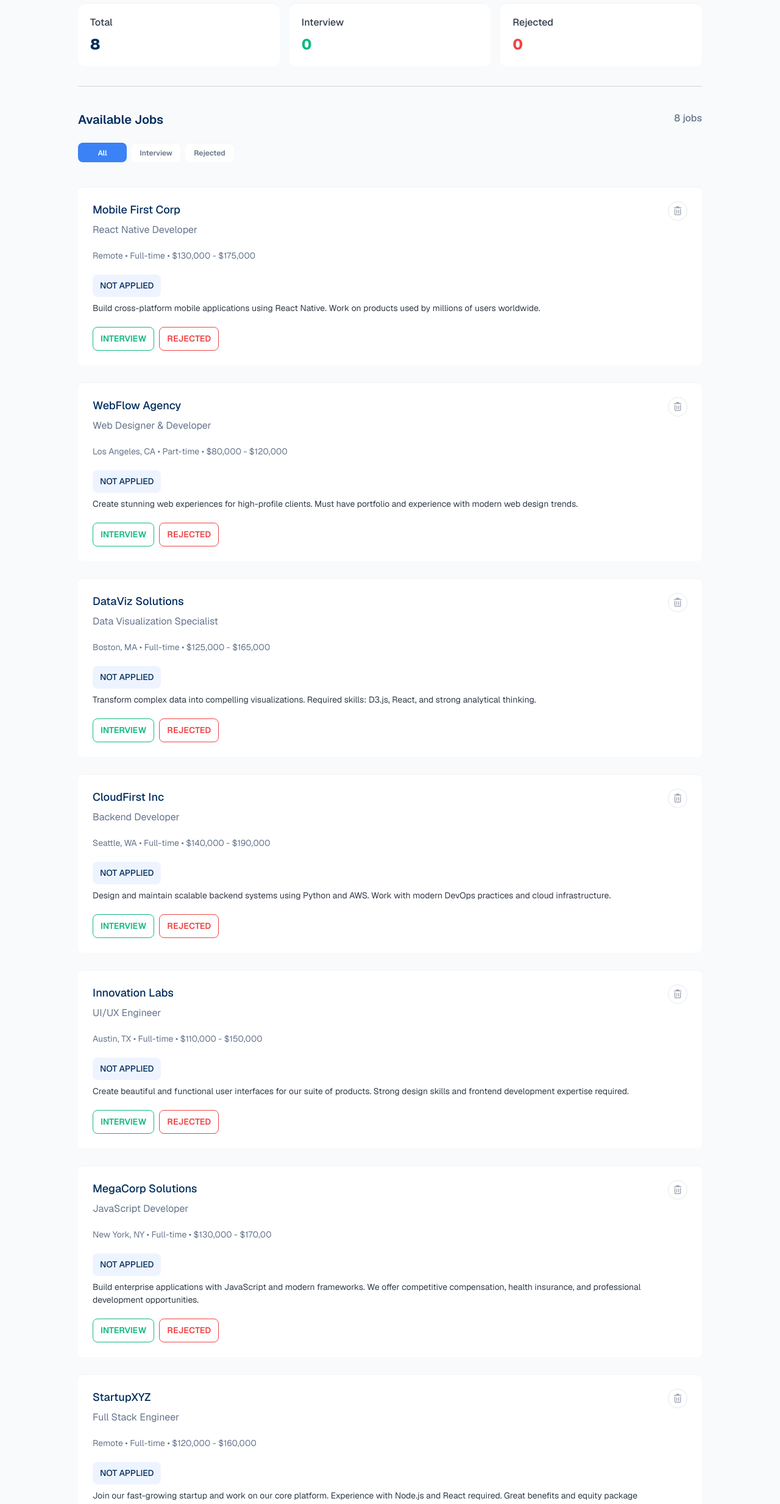
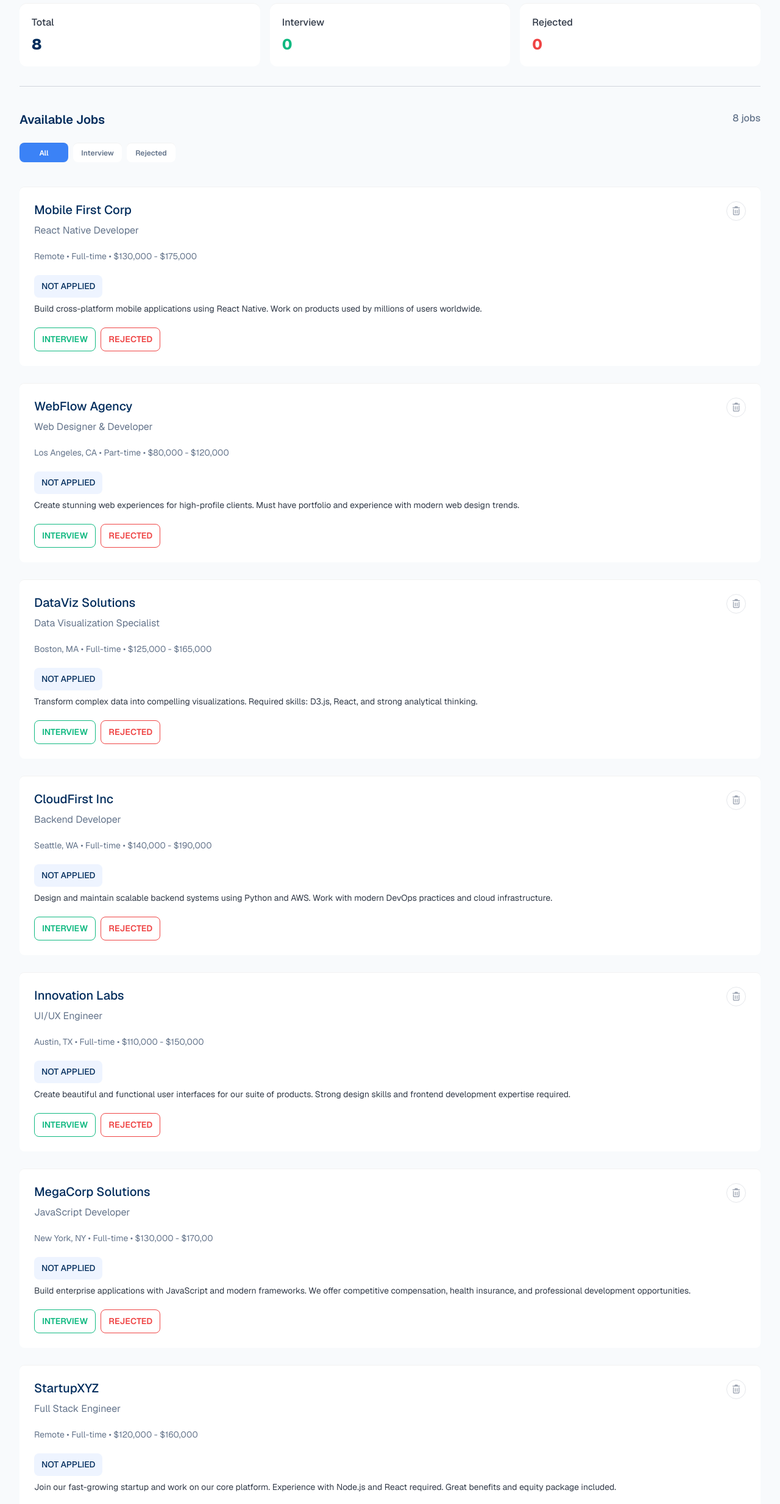
Before and after one commit to HasanMohammodZakaria/assignment-04m4-job-applicatin-tracker, a plain HTML site: page index.html in a window 1280 px wide. Shown: the part 119-2585 px from the top of the page at 61% size. Drawn offline with nearby package versions, Linux system fonts and the light colour scheme.

Commit message:
responsive design for sm and lg

```diff
--- a/index.html
+++ b/index.html
@@ -30,9 +30,9 @@
 <body class="my-15 bg-[#F8FAFC]"">
 
     <!-- Header section Layout -->
-   <header class=" w-[80%] mx-auto">
-    <h1 class="lg:title text-4xl text-[#002C5C] font-bold my-6">Job Application Tracker</h1>
-        <section class="job-tracker-section grid grid-cols-3 gap-4">
+   <header class="w-full max-w-7xl mx-auto px-4 sm:px-6 lg:px-8">
+    <h1 class="title text-2xl sm:text-3xl lg:text-4xl text-[#002C5C] font-bold my-6">Job Application Tracker</h1>
+        <section class="job-tracker-section  grid grid-cols-1 sm:grid-cols-2 lg:grid-cols-3 gap-4">
             <div class="total-job-tracker bg-white p-5 rounded-xl inset-shadow-2xs">
                 <p class="text-[#323B49] text-[1rem] font-medium mb-2">Total</p>
                 <h2 id="total-job-count" class="text-2xl text-[#002C5C] font-extrabold">0</h2>
@@ -49,12 +49,16 @@
             </div>
         </section>
     </header>
-    <hr class="w-[80%] mx-auto mt-8 text-gray-300">
+
+    <div class="w-full max-w-7xl mx-auto px-4 sm:px-6 lg:px-8">
+        <hr class="mt-8 border-gray-300">
+    </div>
+
 
     <main>
 
         <!-- Jobs btn section -->
-        <section class="jobs-btn-section w-[80%] mx-auto my-10">
+        <section class="jobs-btn-section w-full max-w-7xl mx-auto px-4 sm:px-6 lg:px-8 my-10">
             <div class="job-head-container flex justify-between mb-6">
                 <h3 class="text-xl text-[#002C5C] font-semibold">Available Jobs</h3>
                 <p id="available-jobs-count" class="text-[1rem] text-[#64748B] font-medium ">0 jobs</p>
@@ -75,15 +79,15 @@
 
 
         <!-- cards section -->
-         <section class="cards-section w-[80%] mx-auto">
+         <section class="cards-section w-full max-w-7xl mx-auto px-4 sm:px-6 lg:px-8">
 
             <div id="all-cards-container" class="space-y-7">
 
                 <!-- card 01 -->
-                <div class="card bg-white p-6 inset-shadow-2xs rounded-lg flex justify-between">
+                <div class="card bg-white p-6 inset-shadow-2xs rounded-lg flex lg:flex-row justify-between gap-6">
                     <div class="left-side">
                         <div class="mb-5">
-                            <h3 class="company-name text-[18px] text-[#002C5C] font-medium mb-2">Mobile First Corp</h3>
+                            <h3 class="company-name text-base sm:text-lg lg:text-xl text-[#002C5C] font-medium mb-2">Mobile First Corp</h3>
 
                             <p class="job-position text-[#64748B] text-1rem ">React Native Developer</p>
                         </div>
@@ -107,10 +111,10 @@
                     </div>
                 </div>
                 <!-- card 02 -->
-                <div class="card bg-white p-6 inset-shadow-2xs rounded-lg flex justify-between">
+                <div class="card bg-white p-6 inset-shadow-2xs rounded-lg flex lg:flex-row justify-between gap-6">
                     <div class="left-side">
                         <div class="mb-5">
-                        <h3 class="company-name text-[18px] text-[#002C5C] font-medium mb-2">WebFlow Agency</h3>
+                        <h3 class="company-name text-base sm:text-lg lg:text-xl text-[#002C5C] font-medium mb-2">WebFlow Agency</h3>
 
                         <p class="job-position text-[#64748B] text-1rem ">Web Designer & Developer</p>
                         </div>
@@ -133,10 +137,10 @@
                     </div>
                 </div>
                 <!-- card 03 -->
-                <div class="card bg-white p-6 inset-shadow-2xs rounded-lg flex justify-between">
+                <div class="card bg-white p-6 inset-shadow-2xs rounded-lg flex lg:flex-row justify-between gap-6">
                     <div class="left-side">
                         <div class="mb-5">
-                        <h3 class="company-name text-[18px] text-[#002C5C] font-medium mb-2">DataViz Solutions</h3>
+                        <h3 class="company-name text-base sm:text-lg lg:text-xl text-[#002C5C] font-medium mb-2">DataViz Solutions</h3>
 
                         <p class="job-position text-[#64748B] text-1rem ">Data Visualization Specialist</p>
                         </div>
@@ -157,10 +161,10 @@
                     </div>
                 </div>
                 <!-- card 04 -->
-                <div class="card bg-white p-6 inset-shadow-2xs rounded-lg flex justify-between">
+                <div class="card bg-white p-6 inset-shadow-2xs rounded-lg flex lg:flex-row justify-between gap-6">
                     <div class="left-side">
                         <div class="mb-5">
-                        <h3 class="company-name text-[18px] text-[#002C5C] font-medium mb-2">CloudFirst Inc</h3>
+                        <h3 class="company-name text-base sm:text-lg lg:text-xl text-[#002C5C] font-medium mb-2">CloudFirst Inc</h3>
 
                         <p class="job-position text-[#64748B] text-1rem ">Backend Developer</p>
                         </div>
@@ -181,10 +185,10 @@
                     </div>
                 </div>
                 <!-- card 05 -->
-                <div class="card bg-white p-6 inset-shadow-2xs rounded-lg flex justify-between">
+                <div class="card bg-white p-6 inset-shadow-2xs rounded-lg flex lg:flex-row justify-between gap-6">
                     <div class="left-side">
                         <div class="mb-5">
-                        <h3 class="company-name text-[18px] text-[#002C5C] font-medium mb-2">Innovation Labs</h3>
+                        <h3 class="company-name text-base sm:text-lg lg:text-xl text-[#002C5C] font-medium mb-2">Innovation Labs</h3>
 
                         <p class="job-position text-[#64748B] text-1rem ">UI/UX Engineer</p>
                         </div>
@@ -205,10 +209,10 @@
                     </div>
                 </div>
                 <!-- card 06 -->
-                <div class="card bg-white p-6 inset-shadow-2xs rounded-lg flex justify-between">
+                <div class="card bg-white p-6 inset-shadow-2xs rounded-lg flex lg:flex-row justify-between gap-6">
                     <div class="left-side">
                         <div class="mb-5">
-                        <h3 class="company-name text-[18px] text-[#002C5C] font-medium mb-2">MegaCorp Solutions</h3>
+                        <h3 class="company-name text-base sm:text-lg lg:text-xl text-[#002C5C] font-medium mb-2">MegaCorp Solutions</h3>
 
                         <p class="job-position text-[#64748B] text-1rem ">JavaScript Developer</p>
                         </div>
@@ -229,10 +233,10 @@
                     </div>
                 </div>
                 <!-- card 07 -->
-                <div class="card bg-white p-6 inset-shadow-2xs rounded-lg flex justify-between">
+                <div class="card bg-white p-6 inset-shadow-2xs rounded-lg flex lg:flex-row justify-between gap-6">
                     <div class="left-side">
                         <div class="mb-5">
-                        <h3 class="company-name text-[18px] text-[#002C5C] font-medium mb-2">StartupXYZ</h3>
+                        <h3 class="company-name text-base sm:text-lg lg:text-xl text-[#002C5C] font-medium mb-2">StartupXYZ</h3>
 
                         <p class="job-position text-[#64748B] text-1rem ">Full Stack Engineer</p>
                         </div>
@@ -253,10 +257,10 @@
                     </div>
                 </div>
                 <!-- card 08 -->
-                <div class="card bg-white p-6 inset-shadow-2xs rounded-lg flex justify-between">
+                <div class="card bg-white p-6 inset-shadow-2xs rounded-lg flex lg:flex-row justify-between gap-6">
                     <div class="left-side">
                         <div class="mb-5">
-                        <h3 class="company-name text-[18px] text-[#002C5C] font-medium mb-2">TechCorp Industries</h3>
+                        <h3 class="company-name text-base sm:text-lg lg:text-xl text-[#002C5C] font-medium mb-2">TechCorp Industries</h3>
 
                         <p class="job-position text-[#64748B] text-1rem ">Senior Frontend Developer</p>
                         </div>
@@ -282,14 +286,14 @@
          </section>
 
         <!-- filtered card -->
-        <section class="filtered-job-card-section w-[80%] mx-auto ">
+        <section class="filtered-job-card-section w-full max-w-7xl mx-auto px-4 sm:px-6 lg:px-8">
             <div id="filtered-job-cards" class=" space-y-7 hidden">
 
             </div>
         </section>
 
         <!-- default template section -->
-         <section class="default-template-section w-[80%] mx-auto">
+         <section class="default-template-section w-full max-w-7xl mx-auto px-4 sm:px-6 lg:px-8">
             <div id="default-template" class=" space-y-7  hidden">
                 <div class="template-card bg-white flex flex-col justify-center items-center text-center inset-shadow-2xs rounded-lg py-20">
                     <img src="./images/doc-icon.png" alt="" class="max-w-[75px] ">
--- a/script/job_tracker.js
+++ b/script/job_tracker.js
@@ -21,26 +21,23 @@ const mainContainer = document.querySelector('main');
 // create all job count function
 
 function jobTrackerCount() {
-    // totalJobCount.innerText = allJobCards.children.length;
-    const totalSystem = document.querySelectorAll('.card').length;
-    console.log(totalSystem);
+
+    const allCards = document.querySelectorAll('.card');
+    totalJobCount.innerText = allCards.length;
+
     interviewJobCount.innerText = interviewList.length;
     rejectJobCount.innerText = rejectedList.length;
 
     if(currentStatus === 'all-filter-btn') {
-        totalJobCount.innerText = totalSystem;
-        availableJobsCount.innerText = `${totalSystem} jobs`;
+        availableJobsCount.innerText = `${allCards.length} jobs`;
     }else {
-        const showCards = document.getElementById('all-cards-container').children.length;
-        totalJobCount.innerText = totalSystem;
-        availableJobsCount.innerText = `${showCards} of ${totalSystem} jobs`;
+        const showCards = document.querySelectorAll('.card:not(.hidden)').length;
+        availableJobsCount.innerText = `${showCards} of ${allCards.length}Jobs`;
     }
 
 }
 
 jobTrackerCount();
-
-
 
 // job tracker toggle btn style (event delegation)
 
@@ -195,12 +192,12 @@ const jobTrackerBtnContainer = document.querySelector('.job-tracker-btn-containe
 
         for(let interview of interviewList) {
             let div = document.createElement('div');
-            div.className = "card bg-white p-6 inset-shadow-2xs rounded-lg flex justify-between";
+            div.className = "card bg-white p-6 inset-shadow-2xs rounded-lg flex lg:flex-row justify-between gap-6";
 
             div.innerHTML = `
                 <div class="left-side">
                         <div class="mb-5">
-                            <h3 class="company-name text-[18px] text-[#002C5C] font-medium mb-2">${interview.companyName}</h3>
+                            <h3 class="company-name  text-base sm:text-lg lg:text-xl text-[#002C5C] font-medium mb-2">${interview.companyName}</h3>
 
                             <p class="job-position text-[#64748B] text-1rem ">${interview.jobPosition}</p>
                         </div>
@@ -243,12 +240,12 @@ const jobTrackerBtnContainer = document.querySelector('.job-tracker-btn-containe
 
         for(let rejected of rejectedList) {
             let div = document.createElement('div');
-            div.className = "card bg-white p-6 inset-shadow-2xs rounded-lg flex justify-between";
+            div.className = "card bg-white p-6 inset-shadow-2xs rounded-lg flex lg:flex-row justify-between gap-6";
 
             div.innerHTML = `
                 <div class="left-side">
                         <div class="mb-5">
-                            <h3 class="company-name text-[18px] text-[#002C5C] font-medium mb-2">${rejected.companyName}</h3>
+                            <h3 class="company-name  text-base sm:text-lg lg:text-xl text-[#002C5C] font-medium mb-2">${rejected.companyName}</h3>
 
                             <p class="job-position text-[#64748B] text-1rem ">${rejected.jobPosition}</p>
                         </div>
```
